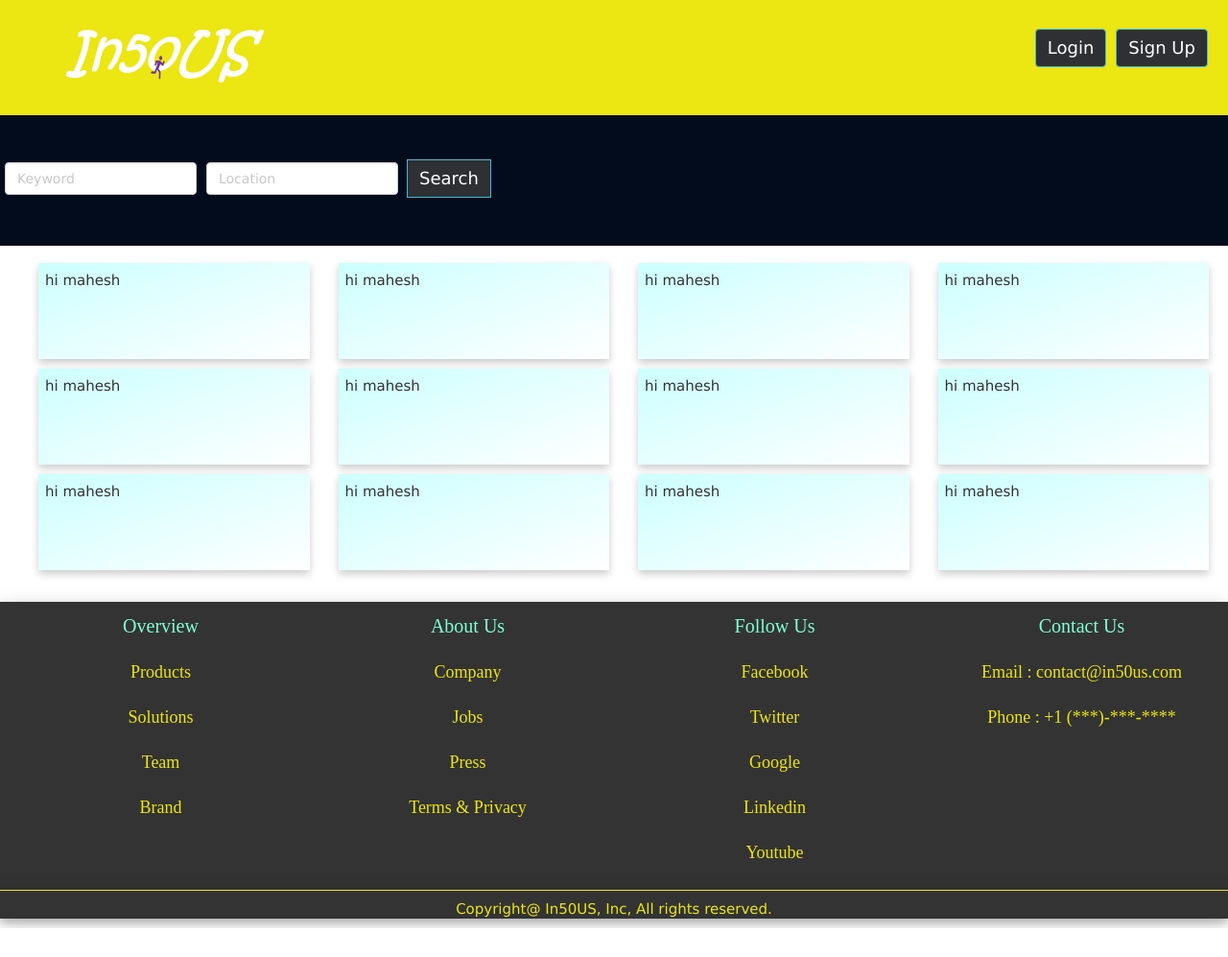
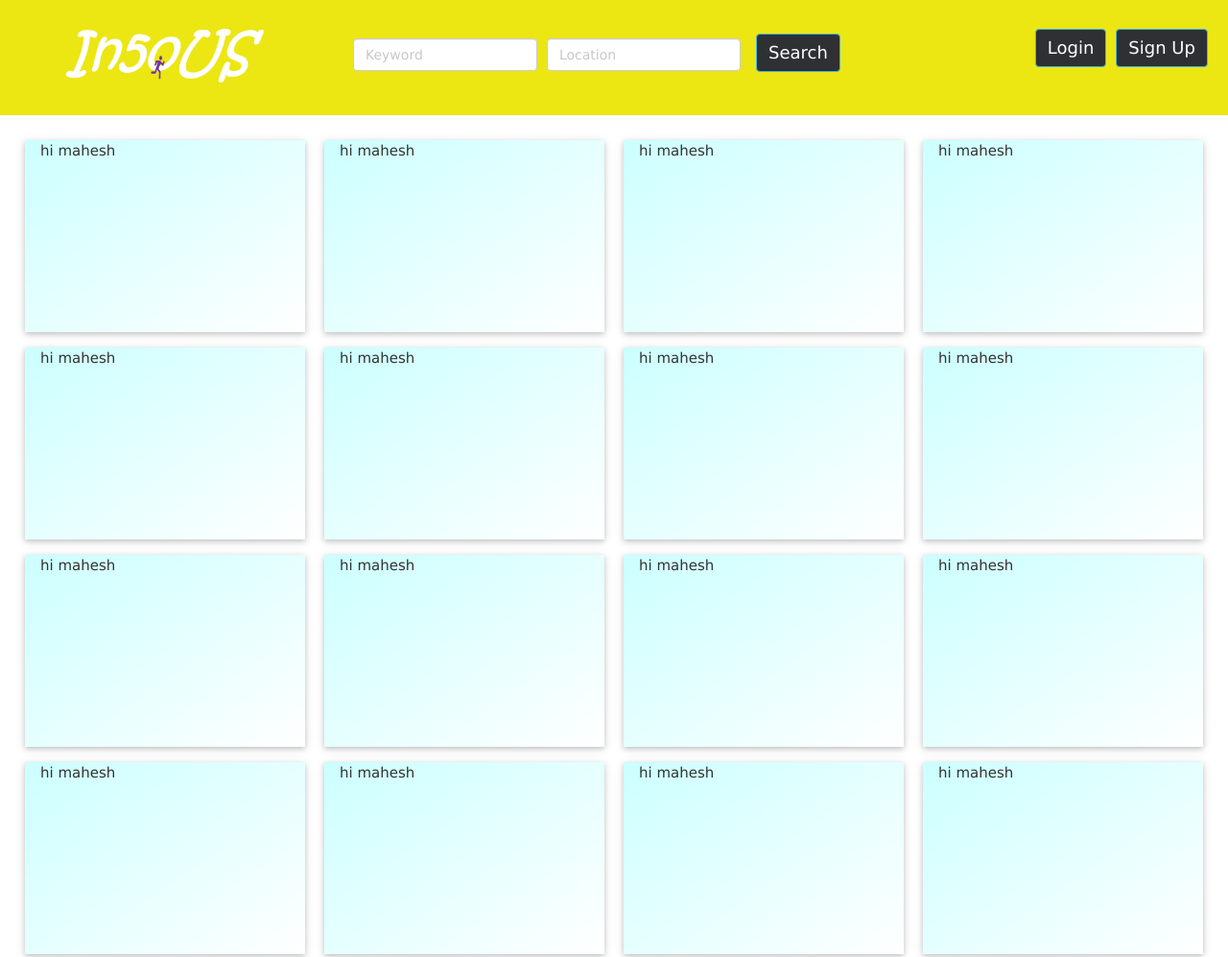
Before and after one commit to usererac/in50us, a plain HTML site: page test3.html in a window 1280 px wide. Shown: the top 997 px of the page at 96% size. Before the commit the page ends 967 px from the top, so only its background shows below. Drawn offline with nearby package versions, Linux system fonts and the light colour scheme.

Commit message:
changed the layout to w3-css

```diff
--- a/css/test3.css
+++ b/css/test3.css
@@ -57,18 +57,15 @@ table {
 
 }
 
-.card {
+.w3-card {
     width: 100%;
-    height: 100px;
+    height: 200px;
     background: linear-gradient(to bottom right, #ccffff 0%, #ffffff 100%);
     box-shadow: 0 4px 8px 0 rgba(0, 0, 0, 0.2);
     transition: 0.3s;
-    margin: 10px;
-    padding: 7px;
-
 }
 
-.card:hover {
+.w3-card:hover {
     box-shadow: 0 8px 16px 0 rgba(0, 0, 0, 0.2);
     border: 1px solid;
     border-color: blue;
@@ -106,24 +103,6 @@ h {
     color: #4d8de2;
 }
 
-#footer-menu {
-    width: 100%;
-    height: 300px;
-    background-color: #333;
-    box-shadow: 0 4px 8px 0 rgba(0, 0, 0, 0.2), 0 6px 20px 0 rgba(0, 0, 0, 0.19);
-
-}
-
-#footer-cr-div {
-    border-top: solid;
-    border-top-width: 0.5px;
-    border-top-color: #ECE612;
-    width: 100%;
-    height: 30px;
-    background-color: #333;
-    box-shadow: 0 4px 8px 0 rgba(0, 0, 0, 0.2), 0 6px 20px 0 rgba(0, 0, 0, 0.19);
-}
-
 ul {
     width: 25%;
     float: left;
@@ -153,11 +132,3 @@ li a {
 li a:hover {
     color: #bb0000;
 }
-
-#footer-paragraph {
-    margin: 0px;
-    padding: 8px;
-    text-align: center;
-    color: #ECE612;
-    font-size: 15px;
-}
--- a/test3.html
+++ b/test3.html
@@ -23,14 +23,29 @@
 </head>
 <body>
 
-
-<div class="w3-container" style="padding:0px; height: 120px;background-color: #ECE612; ">
-    <div class="w3-row">
+<div class="w3-container" style="padding:0px; height: 120px;background-color: #ECE612;">
+    <div class="w3-row" style="height: 120px">
         <div class="w3-quarter w3-container">
             <img src="images/in50us_v2.0.png" alt="in50us.com" height="120" padding="10px">
         </div>
         <div class="w3-half w3-container">
-
+            <form class="w3-container">
+                <div class="w3-row-padding">
+                    <div class="w3-threequarter">
+                        <div class="w3-row">
+                            <div class="w3-half" style="padding-top:40px;padding-right:10px">
+                                <input type="text" class="form-control" placeholder="Keyword" name="keyword"/>
+                            </div>
+                            <div class="w3-half" style="padding-top:40px">
+                                <input type="text" class="form-control" placeholder="Location" name="location"/>
+                            </div>
+                        </div>
+                    </div>
+                    <div class="w3-quarter" style="padding-top:35px">
+                        <button class="btn btn-info" type="submit">Search</button>
+                    </div>
+                </div>
+            </form>
         </div>
         <div class="w3-quarter w3-container w3-display-container">
             <table class="w3-right">
@@ -54,9 +69,7 @@
         </div>
     </div>
 </div>
-
-
-
+</div>
 
 <div class="modal fade" id="myModal" role="dialog">
     <div class="modal-dialog">
@@ -100,7 +113,8 @@
                                     href="#">Terms & Privacy</a>.</p>
                         </div>
                         <div class="clearfix">
-                            <button style="float:right" type="button" class="btn btn-info" data-dismiss="modal">Cancel
+                            <button style="float:right" type="button" class="btn btn-info" data-dismiss="modal">
+                                Cancel
                             </button>
                             <button style="float:right; padding-right:10px;" type="submit" class="btn btn-info">Sign
                                 Up
@@ -114,85 +128,70 @@
     </div>
 </div>
 
-<div class="row"
-     style="background-image: linear-gradient(to right bottom, #030c1c 100%, #110034 13%, #05152e 87%, #030c1c 100%);">
-    <div class="col-sm-3"></div>
-    <div class="col-sm-6">
-        <form action="/action_page.php">
-            <div>
-                <table>
-                    <tr>
-                        <td>
-                            <input type="text" class="form-control" placeholder="Keyword" name="keyword">
-                        </td>
-                        <td>
-                            <input type="text" class="form-control" placeholder="Location" name="location">
-                        </td>
-                        <td>
-                            <div class="input-group-btn">
-                                <button class="btn btn-info" type="submit">Search</button>
-                            </div>
-                        </td>
-                    </tr>
-                </table>
-            </div>
-        </form>
-    </div>
-    <div class="col-sm-3"></div>
-</div>
-
-<div style="width:100%; ;padding-bottom: 15px;" class="container-fluid">
-    <div>
-        <div class="col-sm-3">
-            <div class="card">
+<div class="w3-container">
+    <div clas="w3-row-padding">
+        <div class="w3-quarter" style="padding:10px">
+            <div class="w3-panel w3-card">
                 <h>hi mahesh</h>
             </div>
-            <div class="card">
+            <div class="w3-panel w3-card">
                 <h>hi mahesh</h>
             </div>
-            <div class="card">
+            <div class="w3-panel w3-card">
+                <h>hi mahesh</h>
+            </div>
+            <div class="w3-panel w3-card">
+                <h>hi mahesh</h>
+            </div>
+        </div><div class="w3-quarter" style="padding:10px">
+            <div class="w3-panel w3-card">
+                <h>hi mahesh</h>
+            </div>
+            <div class="w3-panel w3-card">
+                <h>hi mahesh</h>
+            </div>
+            <div class="w3-panel w3-card">
+                <h>hi mahesh</h>
+            </div>
+            <div class="w3-panel w3-card">
+                <h>hi mahesh</h>
+            </div>
+        </div><div class="w3-quarter" style="padding:10px">
+            <div class="w3-panel w3-card">
+                <h>hi mahesh</h>
+            </div>
+            <div class="w3-panel w3-card">
+                <h>hi mahesh</h>
+            </div>
+            <div class="w3-panel w3-card">
+                <h>hi mahesh</h>
+            </div>
+            <div class="w3-panel w3-card">
                 <h>hi mahesh</h>
             </div>
         </div>
-        <div class="col-sm-3">
-            <div class="card">
+        <div class="w3-quarter" style="padding:10px">
+            <div class="w3-panel w3-card">
                 <h>hi mahesh</h>
             </div>
-            <div class="card">
+            <div class="w3-panel w3-card">
                 <h>hi mahesh</h>
             </div>
-            <div class="card">
+            <div class="w3-panel w3-card">
+                <h>hi mahesh</h>
+            </div>
+            <div class="w3-panel w3-card">
                 <h>hi mahesh</h>
             </div>
         </div>
-        <div class="col-sm-3">
-            <div class="card">
-                <h>hi mahesh</h>
-            </div>
-            <div class="card">
-                <h>hi mahesh</h>
-            </div>
-            <div class="card">
-                <h>hi mahesh</h>
-            </div>
-        </div>
-        <div class="col-sm-3">
-            <div class="card">
-                <h>hi mahesh</h>
-            </div>
-            <div class="card">
-                <h>hi mahesh</h>
-            </div>
-            <div class="card">
-                <h>hi mahesh</h>
-            </div>
-        </div>
+
     </div>
 </div>
 
 
-<footer id="footer-menu">
-    <div class="footer-div">
+<div id="footer" class="w3-container w3-card-4"
+     style="background-image: linear-gradient(to right bottom, #030c1c 100%, #110034 13%, #05152e 87%, #030c1c 100%);">
+    <div class="w3-quarter">
         <ul>
             <li>Overview</li>
             <li><a href="#Products">Products</a></li>
@@ -200,6 +199,8 @@
             <li><a href="#Team">Team</a></li>
             <li><a href="#Brand">Brand</a></li>
         </ul>
+    </div>
+    <div class="w3-quarter">
         <ul>
             <li>About Us</li>
             <li><a href="#Company">Company</a></li>
@@ -207,6 +208,8 @@
             <li><a href="#Press">Press</a></li>
             <li><a href="#Terms&Privacy">Terms & Privacy</a></li>
         </ul>
+    </div>
+    <div class="w3-quarter">
         <ul>
             <li>Follow Us</li>
             <li><a href="#home">Facebook</a></li>
@@ -215,18 +218,22 @@
             <li><a href="#linkedin">Linkedin</a></li>
             <li><a href="#youtube">Youtube</a></li>
         </ul>
+    </div>
+    <div class="w3-quarter w3-center">
         <ul>
             <li>Contact Us</li>
             <li><a href="#email">Email : contact@in50us.com</a></li>
             <li><a href="#phone">Phone : +1 (***)-***-**** </a></li>
         </ul>
     </div>
-</footer>
-<footer id="footer-cr-div">
-    <div>
-        <p id="footer-paragraph">Copyright@ In50US, Inc, All rights reserved.</p>
-    </div>
-</footer>
+</div>
+
+<div id="footer-cp" class="w3-container w3-center"
+     style="background-image: linear-gradient(to right bottom, #030c1c 100%, #110034 13%, #05152e 87%, #030c1c 100%); border-top: 0.5px solid aquamarine">
+    <p style="padding-top: 10px; color: #ECE612">Copyright <span class="w3-badge">c</span> In50US, Inc, All rights
+        reserved.</p>
+</div>
+
 <script src="js/app.js"></script>
 </body>
 </html>
```
